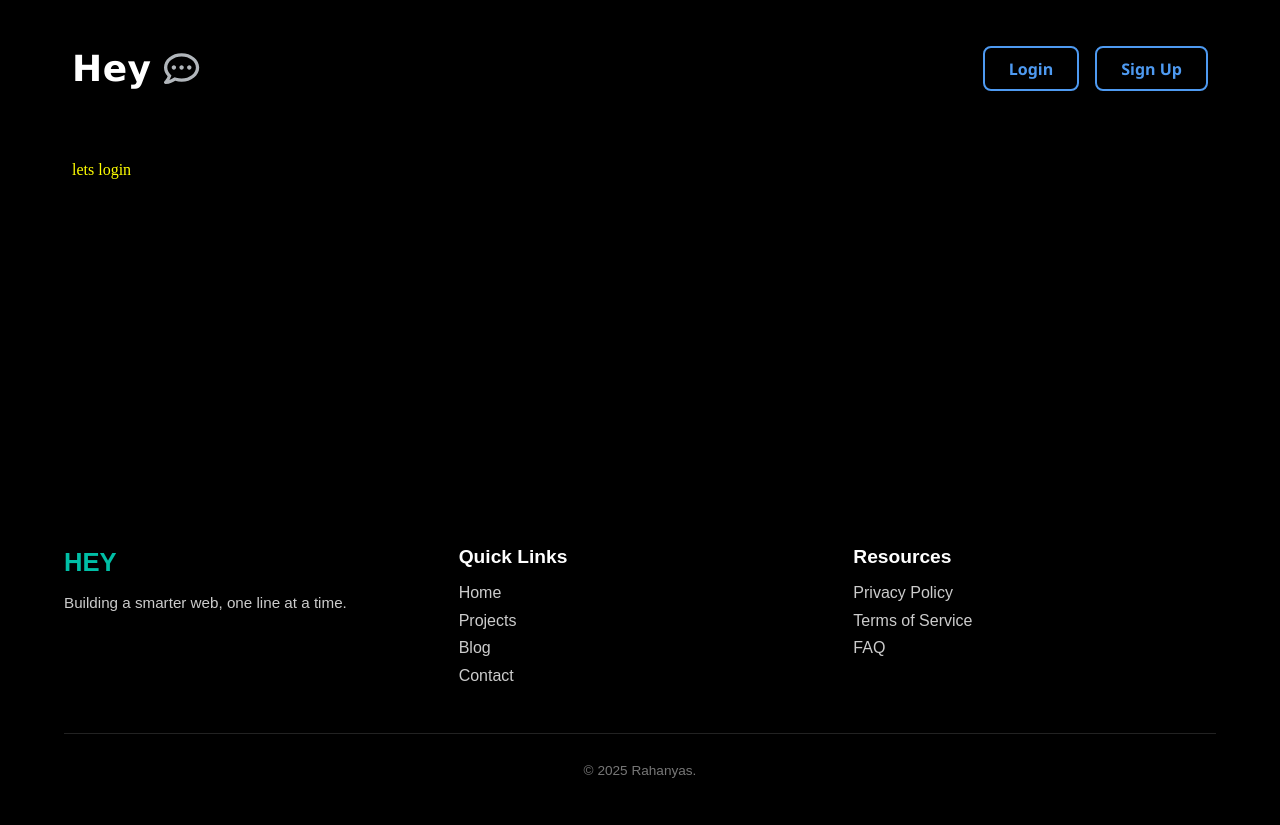
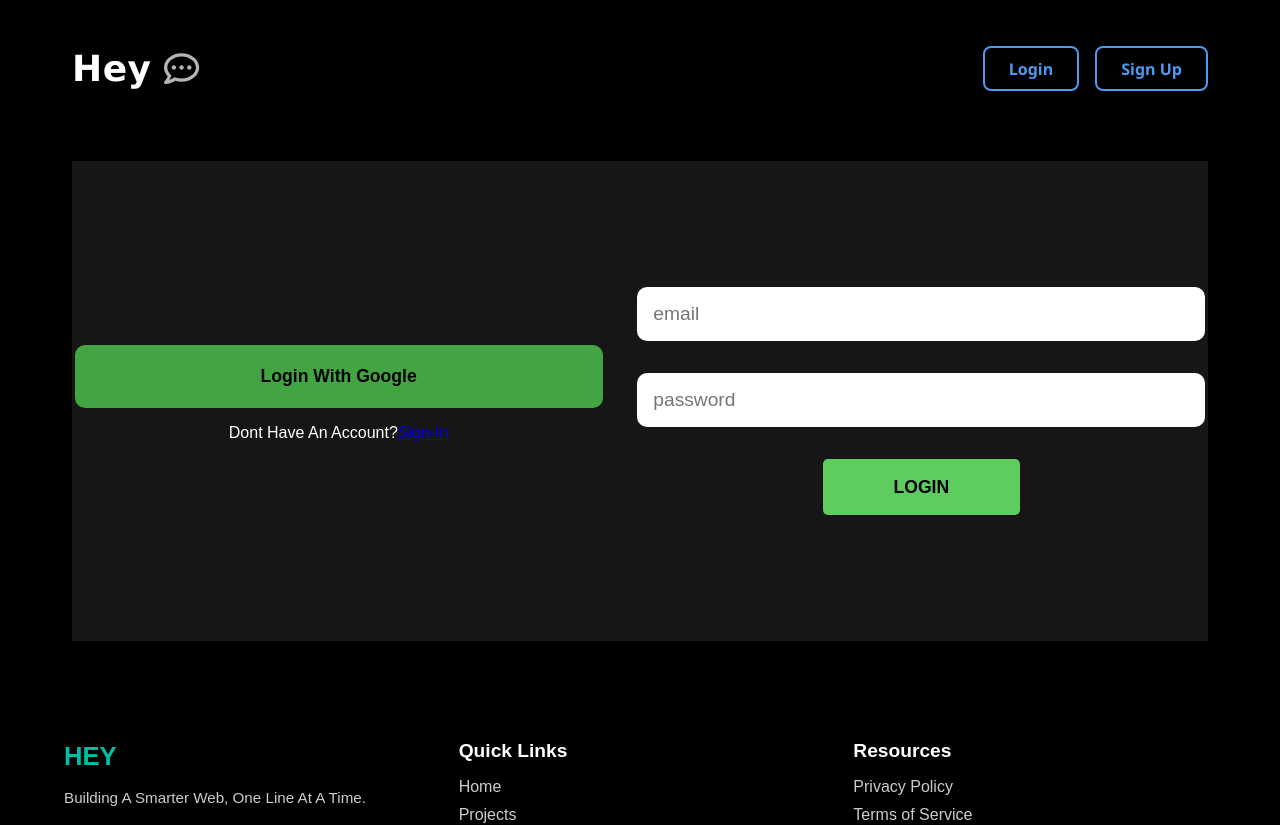
Before and after one commit to rahanyas/Chatty, a React (Vite) app in the folder frontend/: page /login in a window 1280 px wide. Shown: the top 825 px of the page. Built offline with nearby package versions, Linux system fonts and the light colour scheme; no server answers.

Commit message:
creating login page for desktop

```diff
--- a/frontend/src/Pages/LoginPage/Login.Page.jsx
+++ b/frontend/src/Pages/LoginPage/Login.Page.jsx
@@ -1,8 +1,19 @@
+import {Link} from 'react-router-dom'
+
 import './login.style.scss'
+
 const LoginPage = () => {
     return (
         <div id='container'>
-            lets login
+                <div className="login-box">
+                    <input type="email" name='email' placeholder='email' />
+                    <input type="password" name="password" placeholder='password'/>
+                    <button className='login-btn'>login</button>
+                </div>
+                <div className="oauth-box">
+                    <button className='oauth-Btn'>login with google</button>
+                    <p>dont have an account?<Link to='/signup'>sign-in</Link></p>
+                </div>
         </div>
     )
 };
--- a/frontend/src/Pages/LoginPage/login.style.scss
+++ b/frontend/src/Pages/LoginPage/login.style.scss
@@ -1,3 +1,70 @@
 #container{
-    color: yellow;
+    display: flex;
+    flex-direction: column;
+    align-items: center;
+    background-color: rgba(65, 68, 67, 0.321);
+
+    @media screen and (min-width:1025px){
+        flex-direction: row-reverse;
+        justify-content: space-evenly;
+        gap: 2rem;
+        height: 60vh;
+    }
 }
+
+.login-box{
+    display: flex;
+    flex-direction: column;
+    width: 50%;
+
+    input{
+        font-size: 1.2rem;
+        padding: 1rem;
+        margin-bottom: 2rem;
+        outline: none;
+        border: none;
+        border-radius: 10px;
+        max-width: 100%;
+    }
+
+    .login-btn{
+        width: fit-content;
+        padding: 1em 4em;
+        border-radius: 5px;
+        border: none;
+        font-size: 1.1em;
+        align-self: center;
+        font-family: sans-serif;
+        font-weight: 600;
+        background-color: rgb(95, 204, 95);
+        text-transform: uppercase;
+    }
+}
+
+.oauth-box{
+    display: flex;
+    flex-direction: column;
+    align-items: center;
+}
+
+button{
+    cursor: pointer;
+}
+.oauth-Btn{
+    padding: 1.2em;
+    text-transform: capitalize;
+    font-family: sans-serif;
+    font-weight: 600;
+    text-align: center;
+    text-wrap: wrap;
+    font-size: 1.1em;
+    width: 30em;
+    border-radius: 10px;
+    border: none;
+    background-color: rgb(66, 164, 66);
+}
+
+p{
+    text-transform: capitalize;
+    font-family: sans-serif;
+}
```
